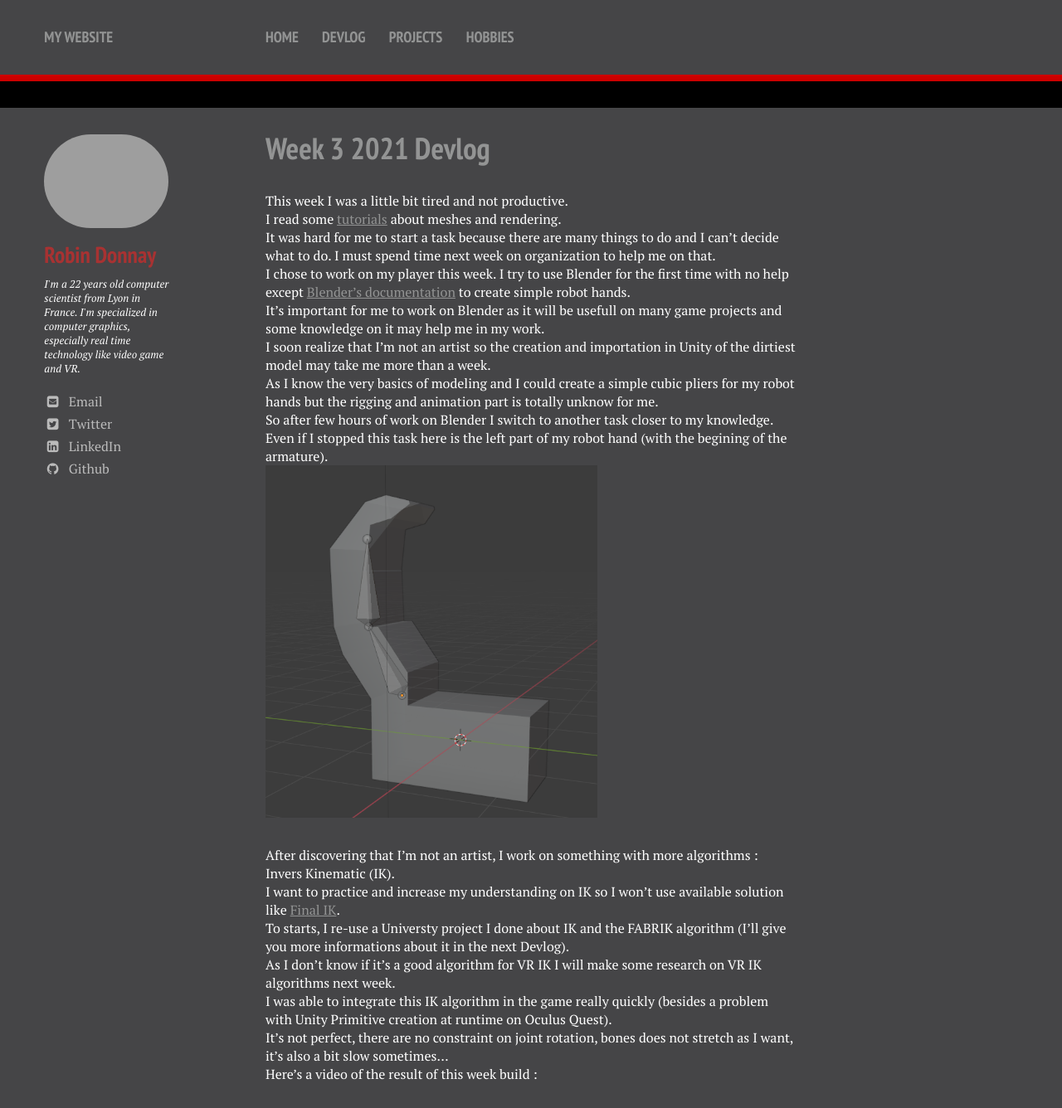
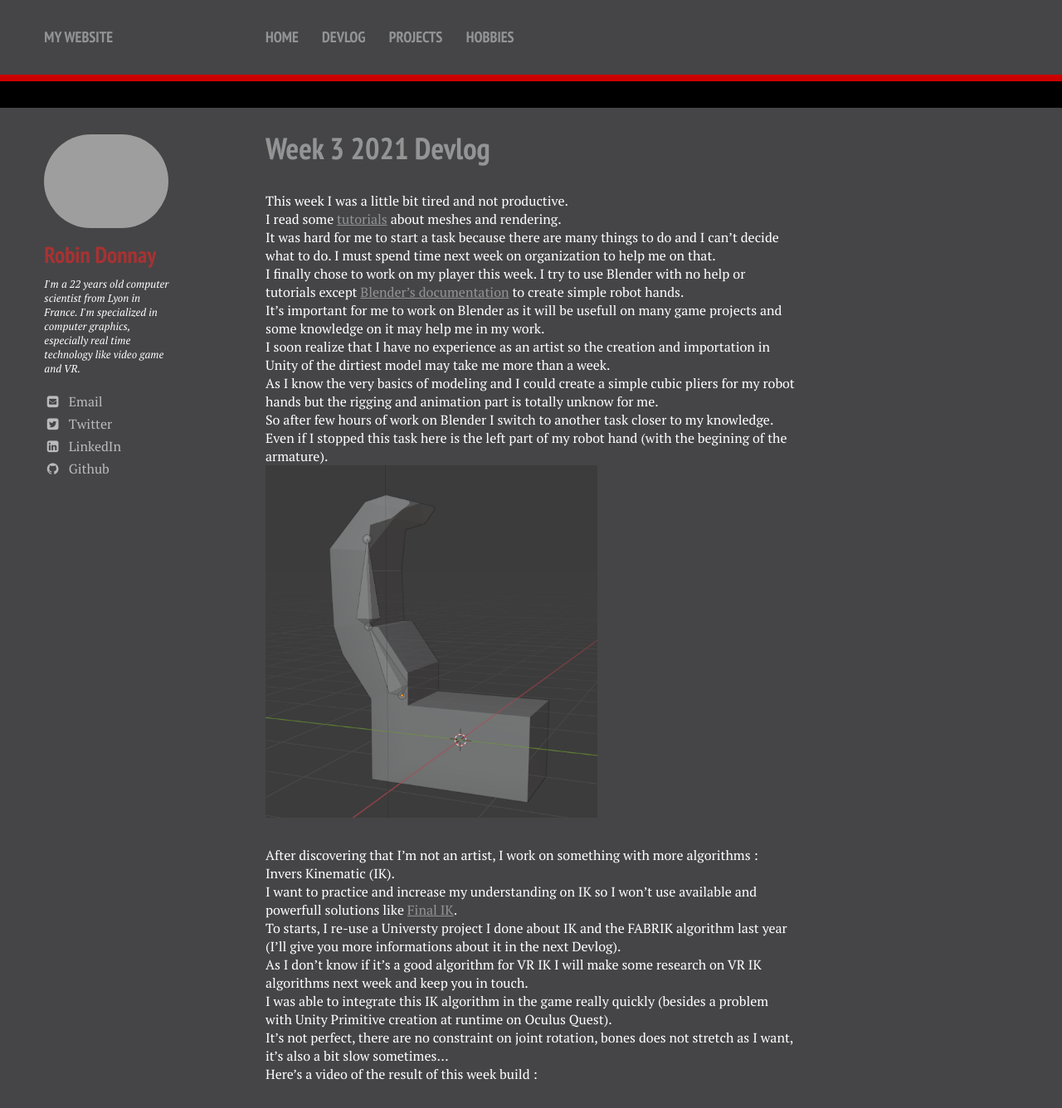
Before and after one commit to Aros69/RobinDonnay, a Jekyll site: the page built from _posts/2021-01-24-DevLogWeek3.md, in a window 1280 px wide and 1400 px high, cut to the strip 0-1336 px from the top of the window. Shown: the whole strip at 83% size. Built offline with Jekyll 4.4.1, drawn with Linux system fonts in a browser that asks for light colours; nearby versions of some CDN libraries.

Commit message:
Devlog Week 3 : Fix text

```diff
--- a/_posts/2021-01-24-DevLogWeek3.md
+++ b/_posts/2021-01-24-DevLogWeek3.md
@@ -15,18 +15,18 @@ category: presentation
 This week I was a little bit tired and not productive.
 I read some [tutorials](https://catlikecoding.com/unity/tutorials/) about meshes and rendering.
 It was hard for me to start a task because there are many things to do and I can't decide what to do. I must spend time next week on organization to help me on that.
-I chose to work on my player this week. I try to use Blender for the first time with no help except [Blender's documentation](https://docs.blender.org/manual/en/2.79/index.html) to create simple robot hands.
+I finally chose to work on my player this week. I try to use Blender with no help or tutorials except [Blender's documentation](https://docs.blender.org/manual/en/2.79/index.html) to create simple robot hands.
 It's important for me to work on Blender as it will be usefull on many game projects and some knowledge on it may help me in my work.
-I soon realize that I'm not an artist so the creation and importation in Unity of the dirtiest model may take me more than a week.
+I soon realize that I have no experience as an artist so the creation and importation in Unity of the dirtiest model may take me more than a week.
 As I know the very basics of modeling and I could create a simple cubic pliers for my robot hands but the rigging and animation part is totally unknow for me.
 So after few hours of work on Blender I switch to another task closer to my knowledge.
 Even if I stopped this task here is the left part of my robot hand (with the begining of the armature).
 <img src="/RobinDonnay/images/Devlog/RobotHand.png" alt="Robot Hand Blender Software" width="400" />
 
 After discovering that I'm not an artist, I work on something with more algorithms : Invers Kinematic (IK).
-I want to practice and increase my understanding on IK so I won't use available solution like [Final IK](https://assetstore.unity.com/packages/tools/animation/final-ik-14290).
-To starts, I re-use a Universty project I done about IK and the FABRIK algorithm (I'll give you more informations about it in the next Devlog).
-As I don't know if it's a good algorithm for VR IK I will make some research on VR IK algorithms next week.
+I want to practice and increase my understanding on IK so I won't use available and powerfull solutions like [Final IK](https://assetstore.unity.com/packages/tools/animation/final-ik-14290).
+To starts, I re-use a Universty project I done about IK and the FABRIK algorithm last year (I'll give you more informations about it in the next Devlog).
+As I don't know if it's a good algorithm for VR IK I will make some research on VR IK algorithms next week and keep you in touch.
 I was able to integrate this IK algorithm in the game really quickly (besides a problem with Unity Primitive creation at runtime on Oculus Quest).
 It's not perfect, there are no constraint on joint rotation, bones does not stretch as I want, it's also a bit slow sometimes...
 Here's a video of the result of this week build :
```
